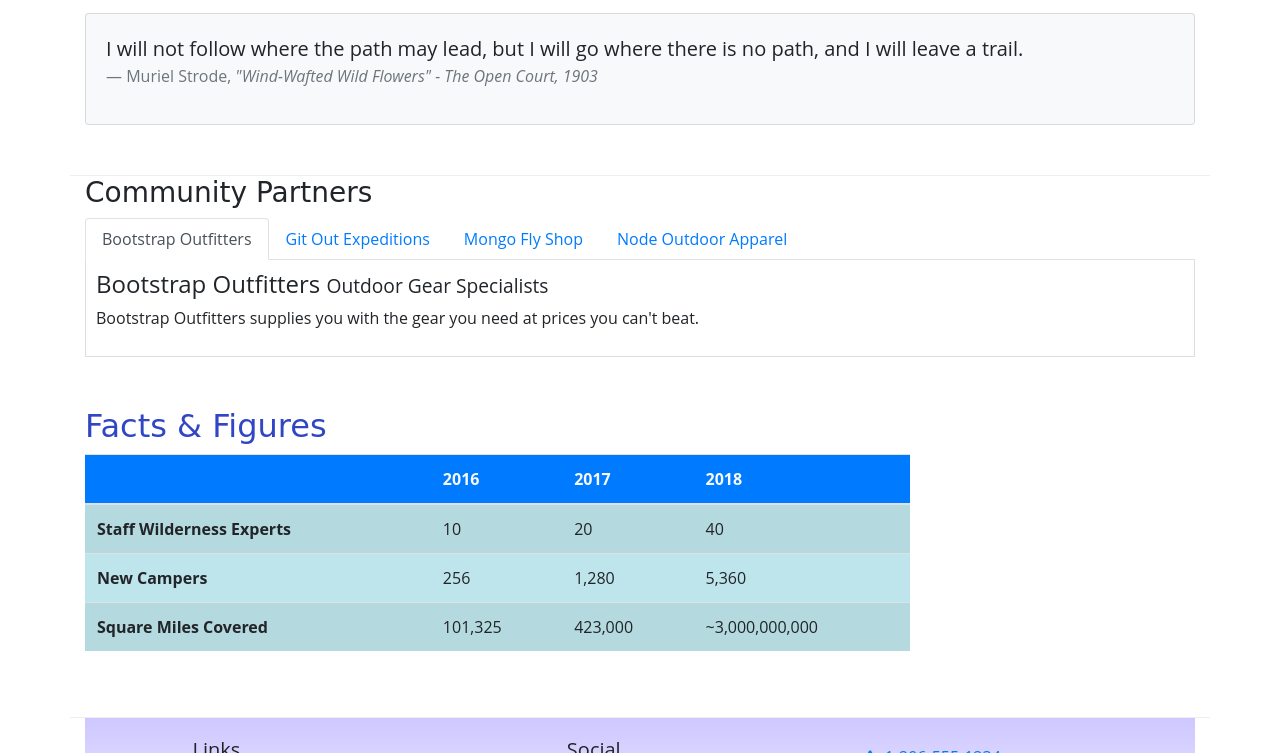
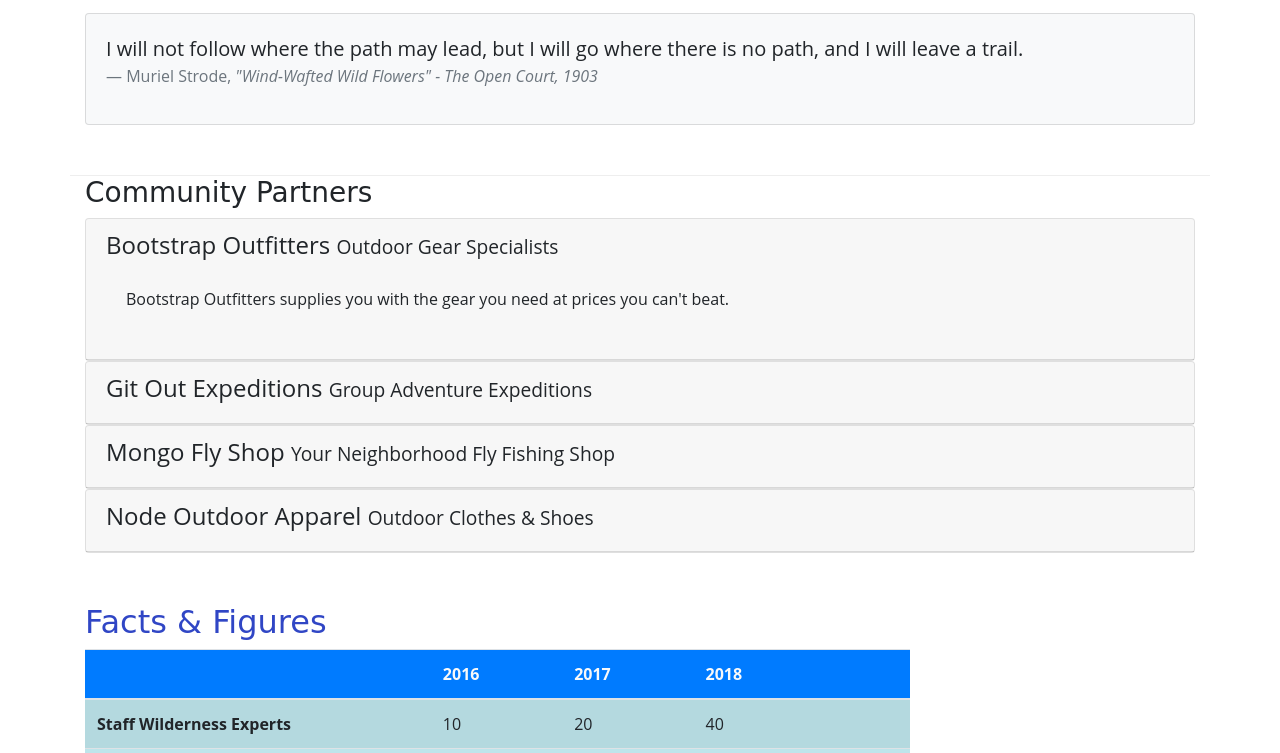
Before and after one commit to ganiya/softdev, a website: page aboutus.html in a window 1280 px wide. Shown: the part 653-1406 px from the top of the page. Drawn offline with nearby package versions, Linux system fonts and the light colour scheme.

Commit message:
Accordion

```diff
--- a/CSS/style.css
+++ b/CSS/style.css
@@ -9,11 +9,7 @@ h1, h2, h3 {
 h2 {
     color: #3046C5;
 }
-.tab-content {
-    border: 1px solid #DDD;
-    border-top: none;
-    padding: 10px;
-}
+
 
 header h2 {
     color: #CEC8FF;
--- a/aboutus.html
+++ b/aboutus.html
@@ -107,38 +107,61 @@
             <div class="col">
 
                 <h3>Community Partners</h3>
-                <ul class="nav nav-tabs">
-                    <li class="nav-item">
-                        <a class="nav-link active" href="#bootstrap" role="tab" data-toggle="tab">Bootstrap
-                            Outfitters</a> </li>
-                    <li class="nav-item">
-                        <a class="nav-link" href="#git" role="tab" data-toggle="tab">Git Out Expeditions</a></li>
+                <div class="card">
+                    <div role="tab" class="card-header">
+                        <h4>
+                            <a data-toggle="collapse" data-target="#bootstrap">
+                                Bootstrap Outfitters <small>Outdoor Gear Specialists</small>
+                            </a>
+                        </h4>
+                        <div class="collapse show" id="bootstrap" data-parent="#accordion">
+                            <div class="card-body">
+                                <p class="d-none d-sm-block">Bootstrap Outfitters supplies you with the gear you need at prices you can't beat.</p>
+                            </div>
+                        </div>
+                    </div>
+                </div>
 
-                    <li class="nav-item">
-                        <a class="nav-link" href="#mongo" role="tab" data-toggle="tab">Mongo Fly Shop</a></li>
-
-
-                    <li class="nav-item">
-                        <a class="nav-link" href="#node" role="tab" data-toggle="tab">Node Outdoor Apparel</a></li>
-
-                </ul>
-
-<div class="tab-content">
-                    <div role="tabpanel" class="tab-pane fade show active" id="bootstrap">
-                        <h4>Bootstrap Outfitters <small>Outdoor Gear Specialists</small></h4>
-                        <p class="d-none d-sm-block">Bootstrap Outfitters supplies you with the gear you need at prices you can't beat.</p>
+                <div class="card">
+                    <div role="tab" class="card-header">
+                        <h4>
+                            <a class="collapsed" data-toggle="collapse" data-target="#git">
+                                Git Out Expeditions <small>Group Adventure Expeditions</small>
+                            </a>
+                        </h4>
+                        <div class="collapse" id="git" data-parent="#accordion">
+                            <div class="card-body">
+                                <p class="d-none d-sm-block">Join Git Out Expeditions to explore new horizons with a group of other adventurers!</p>
+                           </div>
+                        </div>
                     </div>
-                    <div role="tabpanel" class="tab-pane fade" id="git">
-                        <h4>Git Out Expeditions <small>Group Adventure Expeditions</small></h4>
-                        <p class="d-none d-sm-block">Join Git Out Expeditions to explore new horizons with a group of other adventurers!</p>
+                </div>
+                <div class="card">
+                    <div role="tab" class="card-header">
+                        <h4>
+                            <a class="collapsed" data-toggle="collapse" data-target="#mongo">
+                                Mongo Fly Shop <small>Your Neighborhood Fly Fishing Shop</small>
+                            </a>
+                        </h4>
+                        <div class="collapse" id="mongo" data-parent="#accordion">
+                            <div class="card-body">
+                                <p class="d-none d-sm-block">Need a new fishing pole, a tacklebox, or flies of all kinds? Stop by Mongo Fly Shop.</p>
+                            </div>
+                        </div>
                     </div>
-                    <div role="tabpanel" class="tab-pane fade" id="mongo">
-                        <h4>Mongo Fly Shop <small>Your Neighborhood Fly Fishing Shop.</small></h4>
-                        <p class="d-none d-sm-block">Need a new fishing pole, a tacklebox, or flies of all kinds? Stop by Mongo Fly Shop.</p>
-                    </div>
-                    <div role="tabpanel" class="tab-pane fade" id="node">
-                        <h4>Node Outdoor Apparel <small>Outdoor Clothes & Shoes</small></h4>
-                        <p class="d-none d-sm-block">From polar fleeces to swimsuits, hiking boots to waders, a visit to Node will be sure to get you covered.</p>
+                </div>
+                <div class="card">
+                    <div role="tab" class="card-header">
+                        <h4>
+                            <a class="collapsed" data-toggle="collapse" data-target="#node">
+                                Node Outdoor Apparel <small>Outdoor Clothes & Shoes</small>
+                            </a>
+                        </h4>
+                        <div class="collapse" id="node" data-parent="#accordion">
+                            <div class="card-body">
+                                <p class="d-none d-sm-block">From polar fleeces to swimsuits, hiking boots to waders, a visit to Node will be sure to get you covered.</p>
+                            </div>
+                        </div>
                     </div>
                 </div>
 
```
